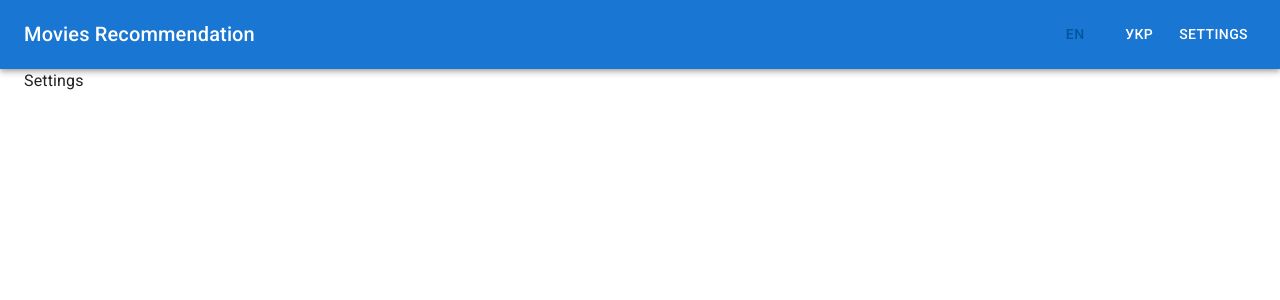
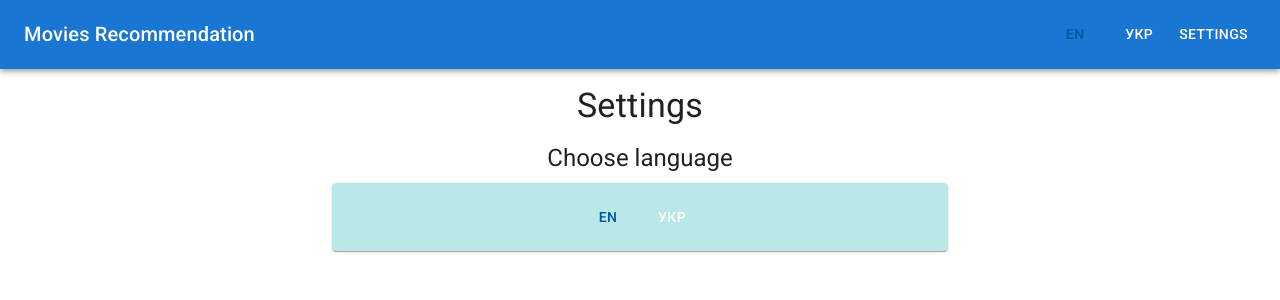
Before and after one commit to MykytaMusaiev/movies_recommendation, a React (Create React App) app in the folder client/: page /settings in a window 1280 px wide. Shown: the top 300 px of the page. Built offline with nearby package versions, Linux system fonts and the light colour scheme.

Commit message:
612: added Langpanel into Settings Page, styled;

```diff
--- a/client/src/components/LangPanel/index.js
+++ b/client/src/components/LangPanel/index.js
@@ -2,6 +2,7 @@ import {useCallback, useContext} from "react";
 import {AppContext} from "../../providers/context/appContext";
 import {Button, Stack} from "@mui/material";
 import {LOCALES} from "../../providers/i18n";
+import {blueGrey} from "@mui/material/colors";
 
 const LangPanel = () => {
     const {state, dispatch} = useContext(AppContext)
@@ -13,7 +14,10 @@ const LangPanel = () => {
     })
 
     return (
-        <Stack sx={{display: "flex", flexDirection: "row"}}>
+        <Stack sx={{
+            display: "flex",
+            flexDirection: "row",
+        }}>
             <Button
                 sx={{
                     my: 2, color: "white",
--- a/client/src/pages/Settings/index.js
+++ b/client/src/pages/Settings/index.js
@@ -1,11 +1,34 @@
 import {FormattedMessage} from "react-intl";
+import {LangPanel} from "../../components";
+import {Paper, Typography} from "@mui/material";
 
 const Settings = () => {
     return (
         <>
-            <FormattedMessage id="navbar.settings"/>
+            <Typography variant="h4" component="h2"
+                        sx={{
+                            textAlign: "center",
+                            margin: "1rem"
+                        }}>
+                <FormattedMessage id="navbar.settings"/>
+            </Typography>
 
-
+            <Typography variant="h5" component="h3"
+                        sx={{
+                            textAlign: "center",
+                            margin: "0.5rem"
+                        }}>
+                <FormattedMessage id="settings_page.lang"/>
+            </Typography>
+            <Paper sx={{
+                background: "#bae8e8",
+                display: "flex",
+                justifyContent: "center",
+                width: "50%",
+                margin: "auto"
+            }}>
+                <LangPanel/>
+            </Paper>
 
         </>
     );
--- a/client/src/providers/i18n/messages/en-US.js
+++ b/client/src/providers/i18n/messages/en-US.js
@@ -40,7 +40,11 @@ export default {
         },
         selected_movies: {
             vote_average: "Vote average",
-            movie_length: "movie length"
+            movie_length: "movie length",
+            delete_movie: "Delete",
+        },
+        settings_page: {
+            lang: "Choose language"
         }
     }
 }
--- a/client/src/providers/i18n/messages/uk-UA.js
+++ b/client/src/providers/i18n/messages/uk-UA.js
@@ -41,6 +41,9 @@ export default {
         },
         recommended_page: {
             list_name: "Назва добірки:"
+        },
+        settings_page: {
+            lang: "Оберіть мову"
         }
     }
 }
```
